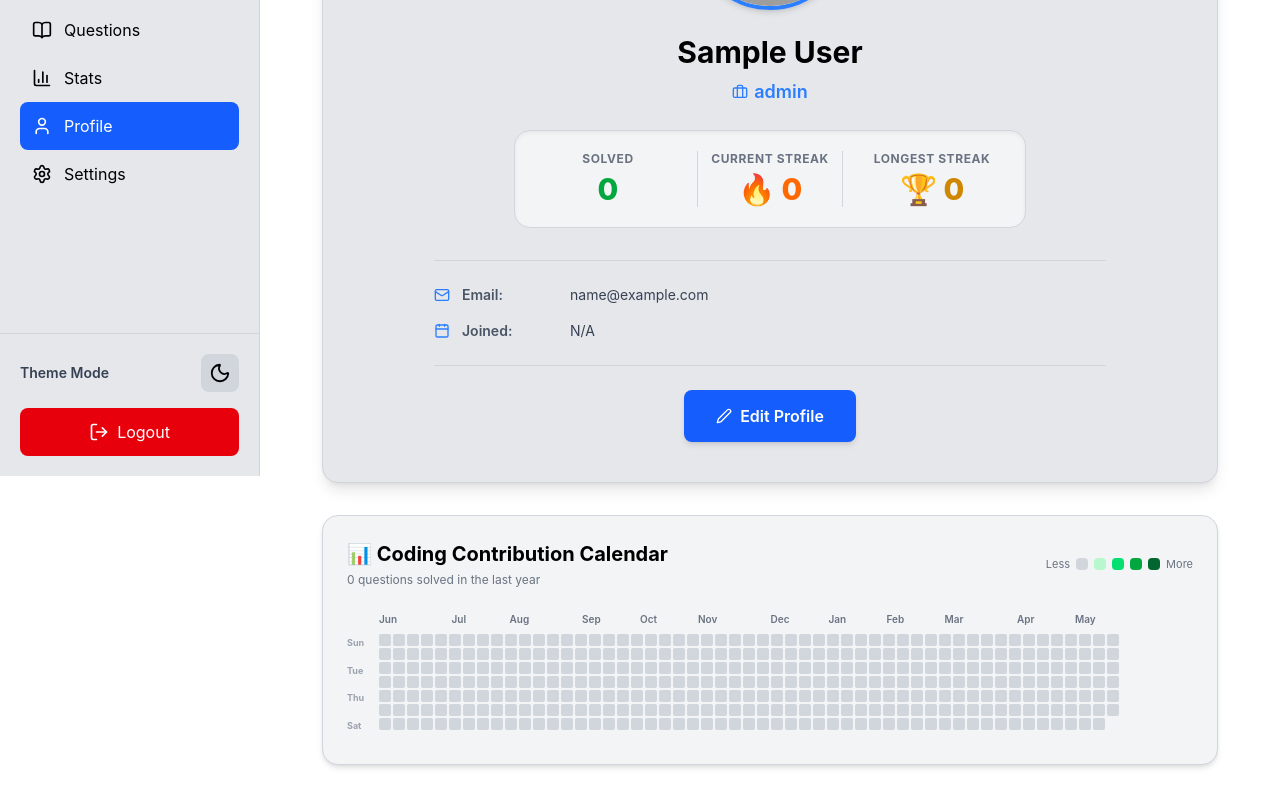
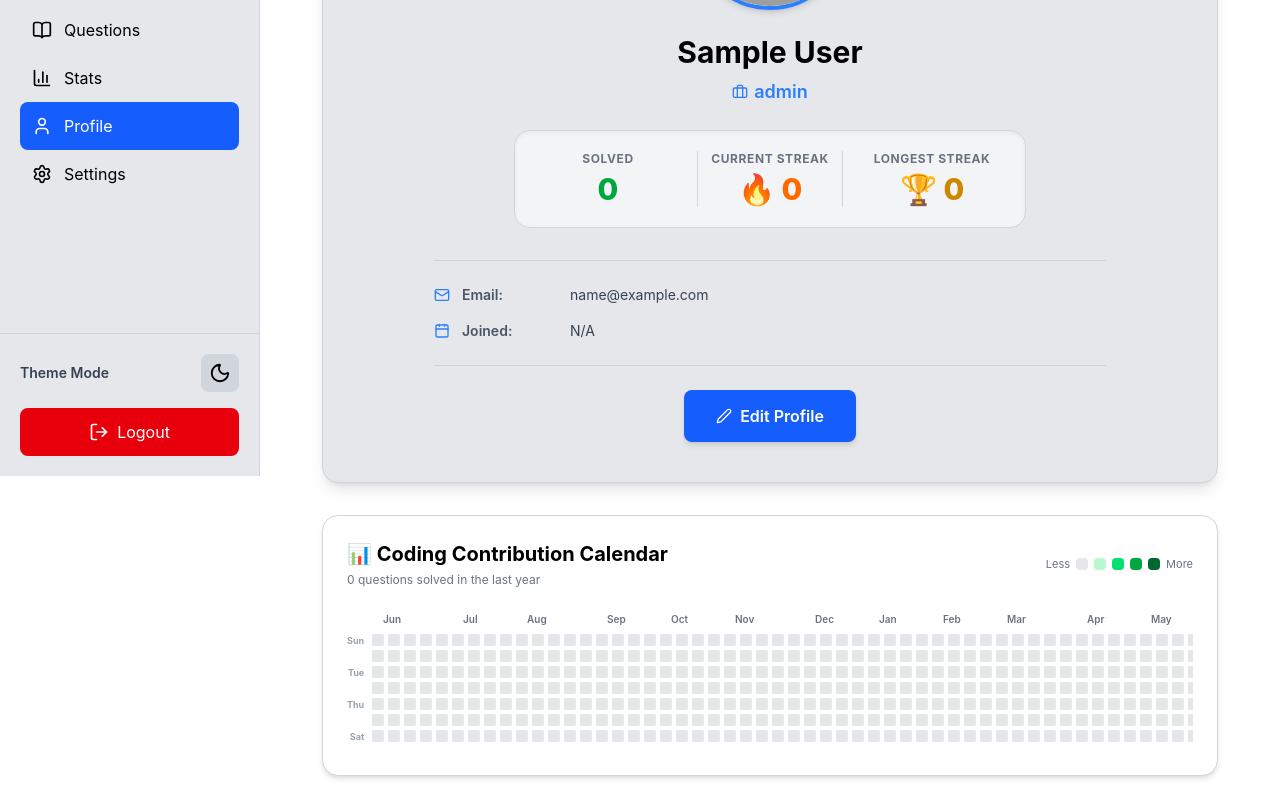
Before and after one commit to nitishkpathak/PrepTrack, a React (Vite) app in the folder client/: page /profile in a window 1280 px wide. Shown: the part 324-1124 px from the top of the page. Built offline with nearby package versions, Linux system fonts and the light colour scheme; no server answers; sample sign-in values are in the browser's storage; grey boxes are pictures that could not be loaded.

Commit message:
style: increase cell gap to 4px and adjust day labels in coding calendar

```diff
--- a/client/src/components/ContributionCalendar.jsx
+++ b/client/src/components/ContributionCalendar.jsx
@@ -75,7 +75,7 @@ function ContributionCalendar({ questions = [] }) {
 
   // Determine background color based on solve count
   const getColorClass = (count) => {
-    if (count === 0) return "bg-gray-300 dark:bg-gray-800 hover:bg-gray-400 dark:hover:bg-gray-700";
+    if (count === 0) return "bg-gray-200 dark:bg-gray-800 hover:bg-gray-300 dark:hover:bg-gray-700";
     if (count === 1) return "bg-green-200 dark:bg-green-900/60 text-green-800 border border-green-300/30";
     if (count === 2) return "bg-green-400 dark:bg-green-700/80 text-white";
     if (count === 3) return "bg-green-600 dark:bg-green-500 text-white";
@@ -83,7 +83,7 @@ function ContributionCalendar({ questions = [] }) {
   };
 
   return (
-    <div className="bg-gray-100 dark:bg-gray-950 p-6 rounded-2xl border border-gray-300 dark:border-gray-800 shadow-md transition duration-300">
+    <div className="bg-white dark:bg-gray-950 p-6 rounded-2xl border border-gray-300 dark:border-gray-800 shadow-md transition duration-300">
       <div className="flex flex-col md:flex-row justify-between items-start md:items-center mb-6 gap-2">
         <div>
           <h2 className="text-xl font-bold text-black dark:text-white flex items-center gap-2">
@@ -97,7 +97,7 @@ function ContributionCalendar({ questions = [] }) {
         {/* Legend */}
         <div className="flex items-center gap-1.5 text-[11px] text-gray-500 dark:text-gray-400 select-none">
           <span>Less</span>
-          <div className="w-3 h-3 rounded-sm bg-gray-300 dark:bg-gray-800" />
+          <div className="w-3 h-3 rounded-sm bg-gray-200 dark:bg-gray-800" />
           <div className="w-3 h-3 rounded-sm bg-green-200 dark:bg-green-900/60" />
           <div className="w-3 h-3 rounded-sm bg-green-400 dark:bg-green-700/80" />
           <div className="w-3 h-3 rounded-sm bg-green-600 dark:bg-green-500" />
@@ -107,7 +107,7 @@ function ContributionCalendar({ questions = [] }) {
       </div>
 
       <div className="overflow-x-auto pb-2 custom-scrollbar">
-        <div className="min-w-[720px] flex flex-col">
+        <div className="min-w-[860px] flex flex-col">
           {/* Months Header */}
           <div className="flex pl-8 mb-1.5 text-[10px] font-semibold text-gray-500 dark:text-gray-400 h-4 relative select-none">
             {weeks.map((week, wIdx) => {
@@ -117,7 +117,7 @@ function ContributionCalendar({ questions = [] }) {
               const showLabel = !prevWeek || firstDay.monthIndex !== prevWeek[0].monthIndex;
               if (showLabel) {
                 return (
-                  <div key={wIdx} className="absolute" style={{ left: `${wIdx * 14.5 + 32}px` }}>
+                  <div key={wIdx} className="absolute" style={{ left: `${wIdx * 16 + 36}px` }}>
                     {firstDay.monthName}
                   </div>
                 );
@@ -128,24 +128,27 @@ function ContributionCalendar({ questions = [] }) {
 
           <div className="flex items-start">
             {/* Days labels */}
-            <div className="flex flex-col justify-between text-[9px] font-bold text-gray-400 dark:text-gray-500 h-[98px] pr-3 pt-[2px] select-none w-8">
-              <span>Sun</span>
-              <span>Tue</span>
-              <span>Thu</span>
-              <span>Sat</span>
+            <div className="flex flex-col gap-[4px] text-[9px] font-bold text-gray-400 dark:text-gray-500 pr-2 select-none w-8 pt-[1px]">
+              <div className="h-[12px] flex items-center justify-end">Sun</div>
+              <div className="h-[12px] flex items-center justify-end"></div>
+              <div className="h-[12px] flex items-center justify-end">Tue</div>
+              <div className="h-[12px] flex items-center justify-end"></div>
+              <div className="h-[12px] flex items-center justify-end">Thu</div>
+              <div className="h-[12px] flex items-center justify-end"></div>
+              <div className="h-[12px] flex items-center justify-end">Sat</div>
             </div>
 
             {/* Weeks Grid */}
-            <div className="flex gap-[2.5px]">
+            <div className="flex gap-[4px]">
               {weeks.map((week, wIdx) => (
-                <div key={wIdx} className="flex flex-col gap-[2.5px]">
+                <div key={wIdx} className="flex flex-col gap-[4px]">
                   {week.map((day) => {
                     const count = solveMap[day.dateStr] || 0;
                     const colorClass = getColorClass(count);
                     return (
                       <div
                         key={day.dateStr}
-                        className={`w-[11.5px] h-[11.5px] rounded-[2px] ${colorClass} cursor-pointer hover:ring-2 hover:ring-blue-500 dark:hover:ring-blue-400 transition-all duration-150`}
+                        className={`w-[12px] h-[12px] rounded-[2px] ${colorClass} cursor-pointer hover:ring-2 hover:ring-blue-500 dark:hover:ring-blue-400 transition-all duration-150`}
                         title={`${count} solved on ${day.formattedDate}`}
                       />
                     );
```
